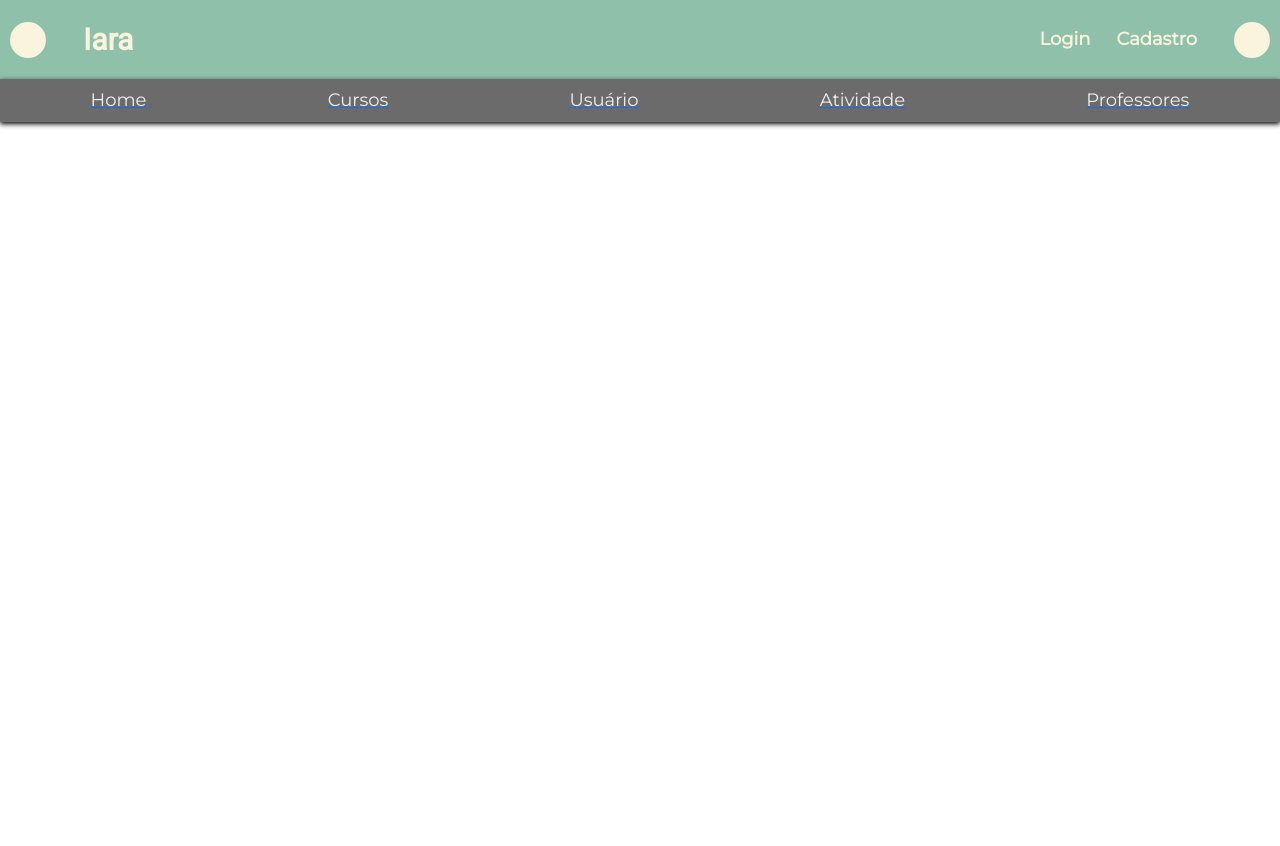
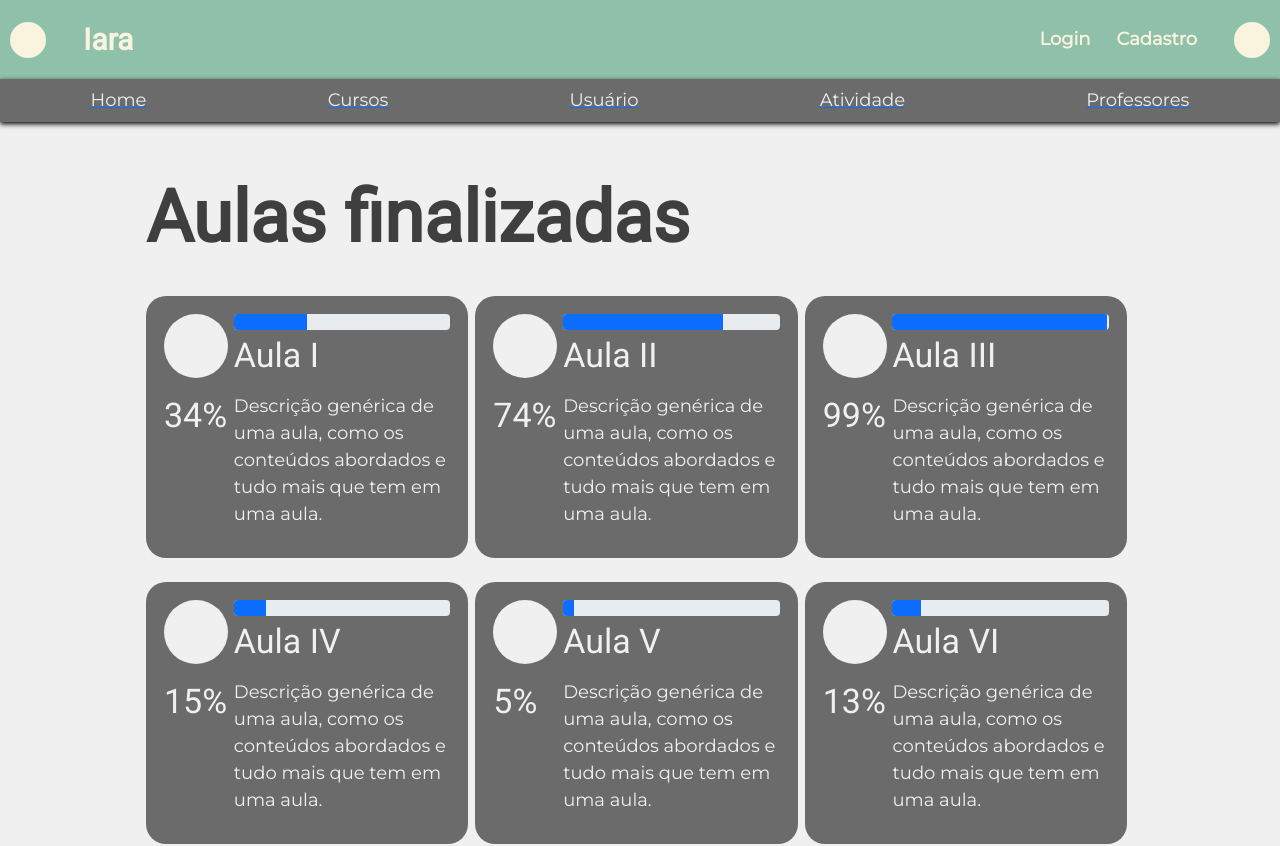
Before and after one commit to GabrielKishida/Iara, a React (Create React App) app: page /classes/finished in a window 1280 px wide. Shown: the top 846 px of the page. Before the commit the page ends 800 px from the top, so only its background shows below. Built offline with nearby package versions, Linux system fonts and the light colour scheme.

Commit message:
✨ Add classes pages

```diff
--- a/src/components/theme/grid.ts
+++ b/src/components/theme/grid.ts
@@ -8,6 +8,7 @@ export const Grid = styled.div`
 interface RowProps {
   justifyContent?: string;
   alignItems?: string;
+  wrap?: boolean;
 }
 
 export const Row = styled.div`
@@ -17,6 +18,7 @@ export const Row = styled.div`
     props.justifyContent ?? "space-evenly"};
   ${(props: RowProps) =>
     props.alignItems ? "align-items: " + props.alignItems : ""}
+  ${(props: RowProps) => (props.wrap ? "flex-wrap: wrap" : "")}
 `;
 
 interface ColProps {
--- /dev/null
+++ b/src/modules/ClassesPage/FinishedClassesPage.tsx
@@ -0,0 +1,113 @@
+import React from "react";
+import { H2, VSeparator, HSeparator } from "../../components";
+import { ClassCard } from "../../components/card/class_card";
+import { Grid, Row, VBox } from "../../components/theme/grid";
+
+const ROW_SIZE = 3;
+
+export const FinishedClassesPage: React.FC = () => {
+  const [classesArray, setClassesArray] = React.useState<Class[][]>([]);
+
+  const prepareArray = React.useCallback((classes: Class[]) => {
+    const preparedArray: Class[][] = [];
+    const classesArray = classes;
+    while (classesArray.length > 0) {
+      preparedArray.push(classesArray.splice(0, ROW_SIZE));
+    }
+    return preparedArray;
+  }, []);
+
+  React.useEffect(() => {
+    setClassesArray(prepareArray(MOCK_CLASSES));
+  }, [setClassesArray, prepareArray]);
+
+  return (
+    <Grid>
+      <VSeparator />
+      <Row>
+        <VBox>
+          <H2>Aulas finalizadas</H2>
+          <VSeparator />
+
+          {classesArray.map((classRow, index) => (
+            <React.Fragment key={index}>
+              <Row justifyContent="flex-start">
+                {classRow.map((classData, index) => (
+                  <React.Fragment key={index}>
+                    <ClassCard
+                      classType="finished"
+                      name={classData.name}
+                      progress={classData.progress}
+                      description={classData.description}
+                    />
+                    <HSeparator />
+                  </React.Fragment>
+                ))}
+              </Row>
+              <VSeparator />
+            </React.Fragment>
+          ))}
+
+          <VSeparator />
+        </VBox>
+      </Row>
+    </Grid>
+  );
+};
+
+interface Class {
+  name: string;
+  progress: number;
+  description: string;
+}
+
+const MOCK_CLASSES: Class[] = [
+  {
+    name: "Aula I",
+    progress: 34,
+    description:
+      "Descrição genérica de uma aula, como os conteúdos abordados e tudo mais que tem em uma aula.",
+  },
+  {
+    name: "Aula II",
+    progress: 74,
+    description:
+      "Descrição genérica de uma aula, como os conteúdos abordados e tudo mais que tem em uma aula.",
+  },
+  {
+    name: "Aula III",
+    progress: 99,
+    description:
+      "Descrição genérica de uma aula, como os conteúdos abordados e tudo mais que tem em uma aula.",
+  },
+  {
+    name: "Aula IV",
+    progress: 15,
+    description:
+      "Descrição genérica de uma aula, como os conteúdos abordados e tudo mais que tem em uma aula.",
+  },
+  {
+    name: "Aula V",
+    progress: 5,
+    description:
+      "Descrição genérica de uma aula, como os conteúdos abordados e tudo mais que tem em uma aula.",
+  },
+  {
+    name: "Aula VI",
+    progress: 13,
+    description:
+      "Descrição genérica de uma aula, como os conteúdos abordados e tudo mais que tem em uma aula.",
+  },
+  {
+    name: "Aula VII",
+    progress: 34,
+    description:
+      "Descrição genérica de uma aula, como os conteúdos abordados e tudo mais que tem em uma aula.",
+  },
+  {
+    name: "Aula VIII",
+    progress: 74,
+    description:
+      "Descrição genérica de uma aula, como os conteúdos abordados e tudo mais que tem em uma aula.",
+  },
+];
--- /dev/null
+++ b/src/modules/ClassesPage/InProgressClassesPage.tsx
@@ -0,0 +1,113 @@
+import React from "react";
+import { H2, VSeparator, HSeparator } from "../../components";
+import { ClassCard } from "../../components/card/class_card";
+import { Grid, Row, VBox } from "../../components/theme/grid";
+
+const ROW_SIZE = 3;
+
+export const InProgressClassesPage: React.FC = () => {
+  const [classesArray, setClassesArray] = React.useState<Class[][]>([]);
+
+  const prepareArray = React.useCallback((classes: Class[]) => {
+    const preparedArray: Class[][] = [];
+    const classesArray = classes;
+    while (classesArray.length > 0) {
+      preparedArray.push(classesArray.splice(0, ROW_SIZE));
+    }
+    return preparedArray;
+  }, []);
+
+  React.useEffect(() => {
+    setClassesArray(prepareArray(MOCK_CLASSES));
+  }, [setClassesArray, prepareArray]);
+
+  return (
+    <Grid>
+      <VSeparator />
+      <Row>
+        <VBox>
+          <H2>Aulas em progresso</H2>
+          <VSeparator />
+
+          {classesArray.map((classRow, index) => (
+            <React.Fragment key={index}>
+              <Row justifyContent="flex-start">
+                {classRow.map((classData, index) => (
+                  <React.Fragment key={index}>
+                    <ClassCard
+                      classType="inProgress"
+                      name={classData.name}
+                      progress={classData.progress}
+                      description={classData.description}
+                    />
+                    <HSeparator />
+                  </React.Fragment>
+                ))}
+              </Row>
+              <VSeparator />
+            </React.Fragment>
+          ))}
+
+          <VSeparator />
+        </VBox>
+      </Row>
+    </Grid>
+  );
+};
+
+interface Class {
+  name: string;
+  progress: number;
+  description: string;
+}
+
+const MOCK_CLASSES: Class[] = [
+  {
+    name: "Aula I",
+    progress: 34,
+    description:
+      "Descrição genérica de uma aula, como os conteúdos abordados e tudo mais que tem em uma aula.",
+  },
+  {
+    name: "Aula II",
+    progress: 74,
+    description:
+      "Descrição genérica de uma aula, como os conteúdos abordados e tudo mais que tem em uma aula.",
+  },
+  {
+    name: "Aula III",
+    progress: 99,
+    description:
+      "Descrição genérica de uma aula, como os conteúdos abordados e tudo mais que tem em uma aula.",
+  },
+  {
+    name: "Aula IV",
+    progress: 15,
+    description:
+      "Descrição genérica de uma aula, como os conteúdos abordados e tudo mais que tem em uma aula.",
+  },
+  {
+    name: "Aula V",
+    progress: 5,
+    description:
+      "Descrição genérica de uma aula, como os conteúdos abordados e tudo mais que tem em uma aula.",
+  },
+  {
+    name: "Aula VI",
+    progress: 13,
+    description:
+      "Descrição genérica de uma aula, como os conteúdos abordados e tudo mais que tem em uma aula.",
+  },
+  {
+    name: "Aula VII",
+    progress: 34,
+    description:
+      "Descrição genérica de uma aula, como os conteúdos abordados e tudo mais que tem em uma aula.",
+  },
+  {
+    name: "Aula VIII",
+    progress: 74,
+    description:
+      "Descrição genérica de uma aula, como os conteúdos abordados e tudo mais que tem em uma aula.",
+  },
+];
--- a/src/modules/UserPage/UserPage.tsx
+++ b/src/modules/UserPage/UserPage.tsx
@@ -46,7 +46,7 @@ export const UserPage: React.FC = () => {
         <VBox>
           <Row justifyContent="space-between" alignItems="flex-end">
             <H3>Aulas em progresso</H3>
-            <Link to="/in-progress">
+            <Link to="/classes/in-progress">
               <LinkText>Ver mais</LinkText>
             </Link>
           </Row>
@@ -68,7 +68,7 @@ export const UserPage: React.FC = () => {
 
           <Row justifyContent="space-between" alignItems="flex-end">
             <H3>Aulas finalizadas</H3>
-            <Link to="/finished-classes">
+            <Link to="/classes/finished">
               <LinkText>Ver mais</LinkText>
             </Link>
           </Row>
--- a/src/modules/routes.tsx
+++ b/src/modules/routes.tsx
@@ -3,6 +3,8 @@ import { CoursePage } from "./CoursePage/CoursePage";
 import { UserPage } from "./UserPage/UserPage";
 
 import { BrowserRouter, Route } from "react-router-dom";
+import { FinishedClassesPage } from "./ClassesPage/FinishedClassesPage";
+import { InProgressClassesPage } from "./ClassesPage/InProgressClassesPage";
 
 const Routes: React.FC = (props) => {
   return (
@@ -11,6 +13,12 @@ const Routes: React.FC = (props) => {
       <Route path="/" exact component={MainPage} />
       <Route path="/course" exact component={CoursePage} />
       <Route path="/user" exact component={UserPage} />
+      <Route path="/classes/finished" exact component={FinishedClassesPage} />
+      <Route
+        path="/classes/in-progress"
+        exact
+        component={InProgressClassesPage}
+      />
     </BrowserRouter>
   );
 };
```
